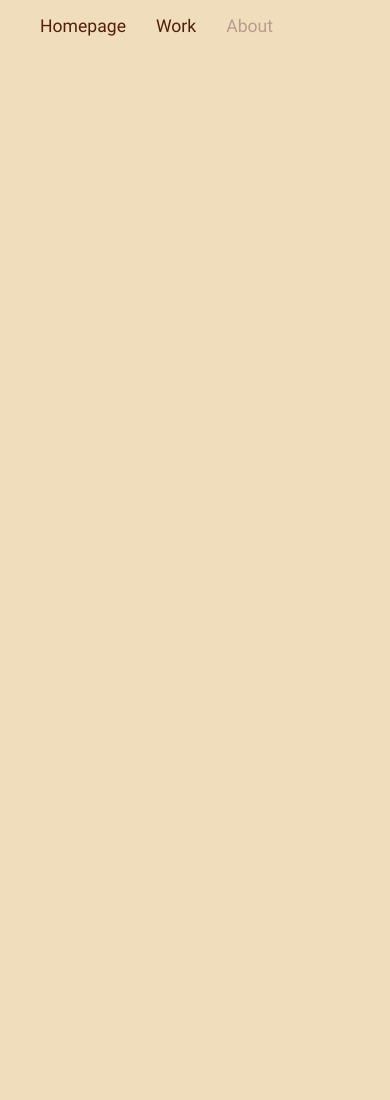
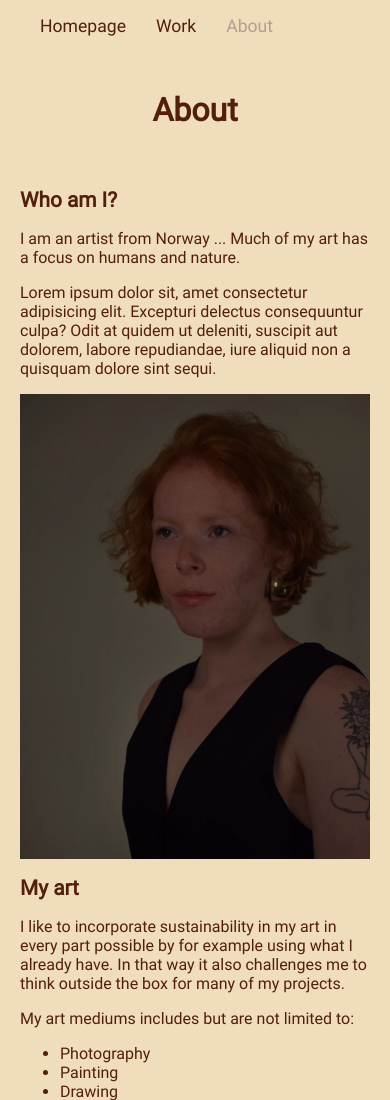
Before and after one commit to ESPR07/helene-volle-portfolio, a plain HTML site: page pages/aboutMe.html in a window 390 px wide. Shown: the top 1100 px of the page. Before the commit the page ends 844 px from the top, so only its background shows below. Drawn offline with Linux system fonts and the light colour scheme.

Commit message:
developed about page

```diff
--- a/pages/aboutMe.html
+++ b/pages/aboutMe.html
@@ -16,6 +16,45 @@
         </ul>
     </nav>
     <main>
+        <h1>About</h1>
+
+        <container class="grid-container">
+            <article>
+                <h2>Who am I?</h2>
+                <p>I am an artist from Norway ... Much of my art has a focus on humans and nature.</p>
+
+                <p>Lorem ipsum dolor sit, amet consectetur adipisicing elit. Excepturi delectus consequuntur culpa? Odit at quidem ut deleniti, suscipit aut dolorem, labore repudiandae, iure aliquid non a quisquam dolore sint sequi.</p>
+            </article>
+
+            <img src="../assets/images/the_artist/04.webp">
+
+            <img src="../assets/images/the_artist/10.webp" class="remove-in-mobile">
+
+
+            <article>
+                <h2>My art</h2>
+                <p> I like to incorporate sustainability in my art in every part possible by for example using what I already have. In that way it also challenges me to think outside the box for many of my projects.</p>
+
+                <p>My art mediums includes but are not limited to:</p>
+
+                <ul>
+                    <li>Photography</li>
+                    <li>Painting</li>
+                    <li>Drawing</li>
+                </ul>
+            </article>
+
+
+            <article>
+                <h2>My motivation</h2>
+                <p>Where do I find inspiration? Everywhere!</p>
+
+                <p>Lorem ipsum dolor sit, amet consectetur adipisicing elit. Excepturi delectus consequuntur culpa? Odit at quidem ut deleniti, suscipit aut dolorem, labore repudiandae, iure aliquid non a quisquam dolore sint sequi.</p>
+            </article>
+
+            <img src="../assets/images/the_artist/05.webp">
+
+        </container>
 
     </main>
 </body>
--- a/styles/aboutMe.css
+++ b/styles/aboutMe.css
@@ -0,0 +1,53 @@
+
+main{
+    margin-top: 70px;
+    display: flex;
+    flex-direction: column;
+    justify-content: center;
+    align-items: center;
+}
+
+h1{
+    font-size: clamp(2rem, 4vw, 3rem);
+}
+
+
+.grid-container{
+    display: grid;
+    grid-template-columns: repeat(2, 1fr);
+    max-width: 100vw;
+    padding: 20px;
+}
+
+img{
+    width: 100%;
+    max-height: 70vh;
+    height: 100%;
+    object-fit: cover;
+}
+
+article{
+    padding: 20px;
+}
+
+article h2{
+    font-size: clamp(1.3rem, 4vw, 2rem);
+}
+
+article p, article ul li{
+    font-size: clamp(1rem, 2vw, 1.5rem);
+}
+
+@media screen and (max-width:550px) {
+    .grid-container{
+        grid-template-columns: repeat(1, 1fr);
+    }
+
+    article{
+        padding: 0;
+    }
+
+    .remove-in-mobile{
+        display: none;
+    }
+}
```
